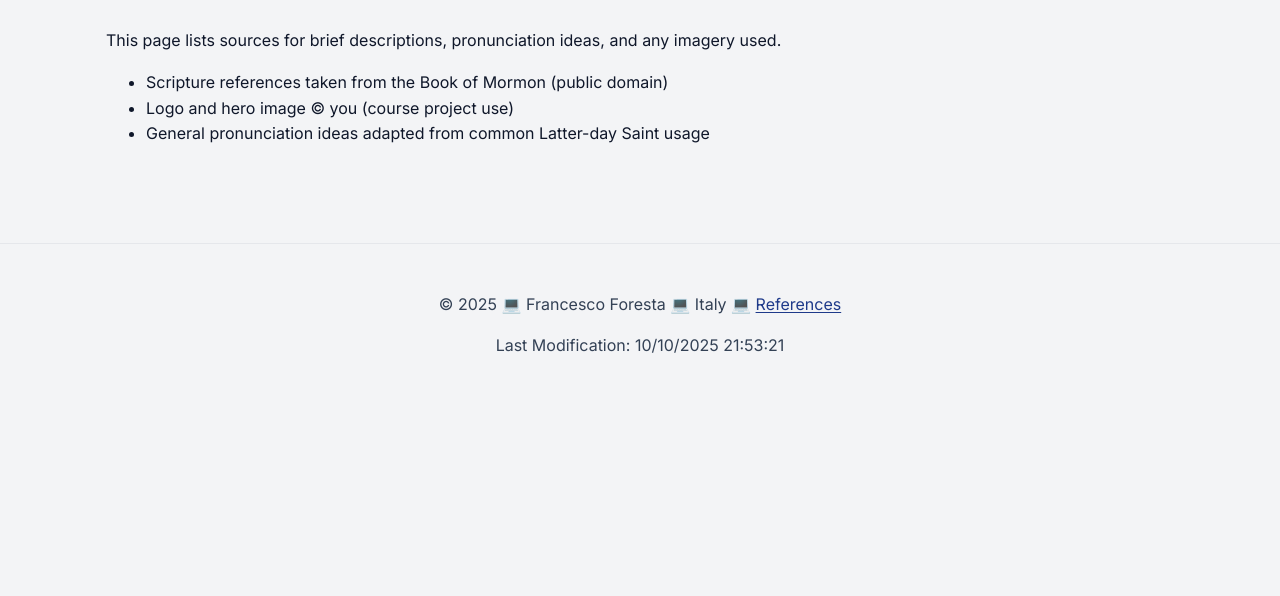
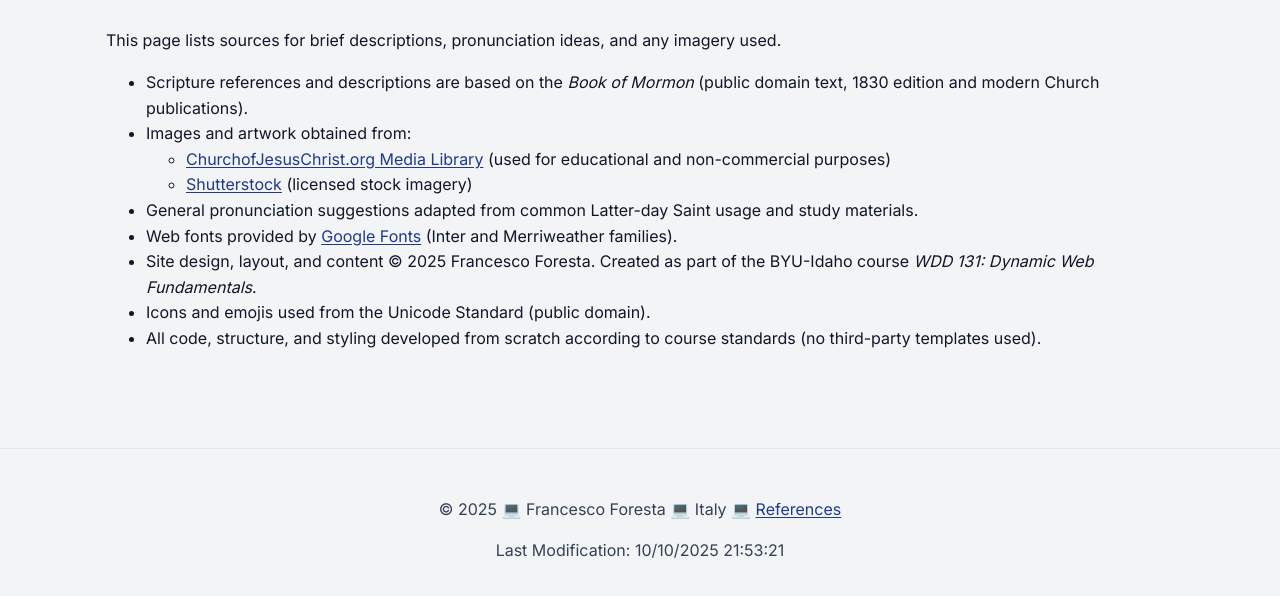
Before and after one commit to fforesta-dev/wdd131, a plain HTML site: page project/references.html in a window 1280 px wide. Shown: the part 144-740 px from the top of the page. Drawn offline with Linux system fonts and the light colour scheme.

Commit message:
Updated references

```diff
--- a/project/references.html
+++ b/project/references.html
@@ -47,9 +47,26 @@
     <main class="wrap">
         <p class="meta">This page lists sources for brief descriptions, pronunciation ideas, and any imagery used.</p>
         <ul>
-            <li>Scripture references taken from the Book of Mormon (public domain)</li>
-            <li>Logo and hero image © you (course project use)</li>
-            <li>General pronunciation ideas adapted from common Latter-day Saint usage</li>
+            <li>Scripture references and descriptions are based on the <em>Book of Mormon</em> (public domain text, 1830
+                edition and modern Church publications).</li>
+            <li>Images and artwork obtained from:
+                <ul>
+                    <li><a href="https://www.churchofjesuschrist.org/media" target="_blank"
+                            rel="noopener">ChurchofJesusChrist.org Media Library</a> (used for educational and
+                        non-commercial purposes)</li>
+                    <li><a href="https://www.shutterstock.com" target="_blank" rel="noopener">Shutterstock</a> (licensed
+                        stock imagery)</li>
+                </ul>
+            </li>
+            <li>General pronunciation suggestions adapted from common Latter-day Saint usage and study materials.</li>
+            <li>Web fonts provided by <a href="https://fonts.google.com/" target="_blank" rel="noopener">Google
+                    Fonts</a> (Inter and Merriweather families).</li>
+            <li>Site design, layout, and content © 2025 Francesco Foresta. Created as part of the BYU-Idaho course
+                <em>WDD 131: Dynamic Web Fundamentals</em>.
+            </li>
+            <li>Icons and emojis used from the Unicode Standard (public domain).</li>
+            <li>All code, structure, and styling developed from scratch according to course standards (no third-party
+                templates used).</li>
         </ul>
     </main>
 
```
